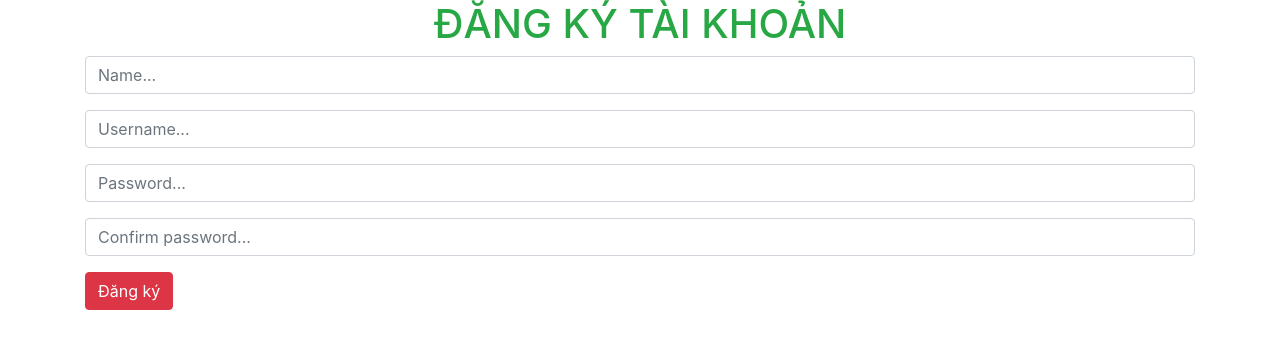
After one commit to long-ngo/saleapp, a Flask app: page /register in a window 1280 px wide. The commit adds this page. Shown: the top 349 px of the page. Run offline with Flask 2, Linux system fonts and the light colour scheme; some libraries are stand-ins or nearby versions.

Commit message:
Add function to create an account

```diff
--- a/app/main.py
+++ b/app/main.py
@@ -93,5 +93,24 @@ def logout():
     del session["user"]
     return redirect(url_for("index"))
 
+@app.route("/register", methods=["GET", "POST"])
+def register():
+    if session.get("user"):
+        return redirect(url_for("index"))
+    err_msg = ""
+    if request.method == "POST":
+        name = request.form.get("name")
+        username = request.form.get("username")
+        password = request.form.get("password").strip()
+        confirm = request.form.get("confirm").strip()
+        if password != confirm:
+            err_msg = "Mật khẩu không khớp"
+        else:
+            if dao.add_user(name=name, username=username, password=password):
+                return redirect(url_for("login"))
+            else:
+                err_msg = "Đăng ký không thành công"
+    return render_template("register.html", err_msg=err_msg)
+
 if __name__ == "__main__":
     app.run(debug=True)
--- a/app/templates/index.html
+++ b/app/templates/index.html
@@ -18,6 +18,7 @@
         {% else %}
         <h3><a href="{{ url_for('login') }}">Login</a></h3>
         {% endif %}
+        <h3><a href="{{ url_for('register') }}">Register</a></h3>
 
         <ul>
             <li><a href="{{ url_for('product_list') }}">Tất cả</a></li>
--- a/app/templates/product-add.html
+++ b/app/templates/product-add.html
@@ -14,7 +14,7 @@
         {% if err %}
         <div class="alert alert-danger">{{ err }}</div>
         {% endif %}
-        <form action="" method="POST">
+        <form method="POST">
             <div class="form-group">
                 <label for="name"> Tên sản phẩm</label>
                 <input type="text" name="name" id="name" class="form-control" value="{{ product.name }}">
--- a/app/templates/products.html
+++ b/app/templates/products.html
@@ -26,7 +26,7 @@
     <div class="container">
         <h1 class="text-center">QUẢN LÝ SẢN PHẨM</h1>
         <a href="{{ url_for('export_product') }}">XUẤT DANH SÁCH SẢN PHẨM</a>
-        <form action="{{ url_for('product_list') }}">
+        <form>
             <div class="form-group">
                 <label for="kw">Tìm theo tên</label>
                 <input type="text" name="keyword" id="kw" placeholder="Nhập từ khóa cần tìm" class="form-control">
--- /dev/null
+++ b/app/templates/register.html
@@ -0,0 +1,36 @@
+<!DOCTYPE html>
+<html lang="en">
+<head>
+    <meta charset="UTF-8">
+    <meta name="viewport" content="width=device-width, initial-scale=1.0">
+    <title>Đăng kí</title>
+    <link rel="stylesheet" href="https://stackpath.bootstrapcdn.com/bootstrap/4.5.2/css/bootstrap.min.css">
+</head>
+<body>
+    <div class="container">
+        <h1 class="text-center text-success">ĐĂNG KÝ TÀI KHOẢN</h1>
+        {% if err_msg %}
+        <div class="alert alert-danger">
+            {{ err_msg }}
+        </div>
+        {% endif %}
+        <form method="POST">
+            <div class="form-group">
+                <input type="text" name="name" id="name" placeholder="Name..." class="form-control" required>
+            </div>
+            <div class="form-group">
+                <input type="text" name="username" id="user" placeholder="Username..." class="form-control" required>
+            </div>
+            <div class="form-group">
+                <input type="password" name="password" id="pass" placeholder="Password..." class="form-control" required>
+            </div>
+            <div class="form-group">
+                <input type="password" name="confirm" id="confirm" placeholder="Confirm password..." class="form-control" required>
+            </div>
+            <div class="form-group">
+                <input type="submit" value="Đăng ký" class="btn btn-danger">
+            </div>
+        </form>
+    </div>
+</body>
+</html>
```
Also changed, not shown: app/dao.py (+19 -0 lines), app/data/products.json (+0 -8 lines), app/data/users.json (+8 -4 lines).
